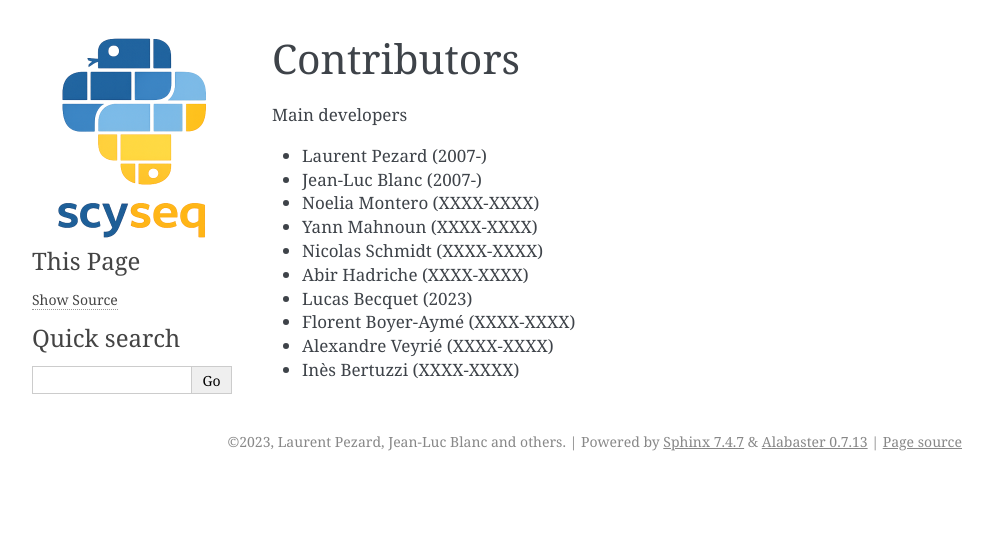
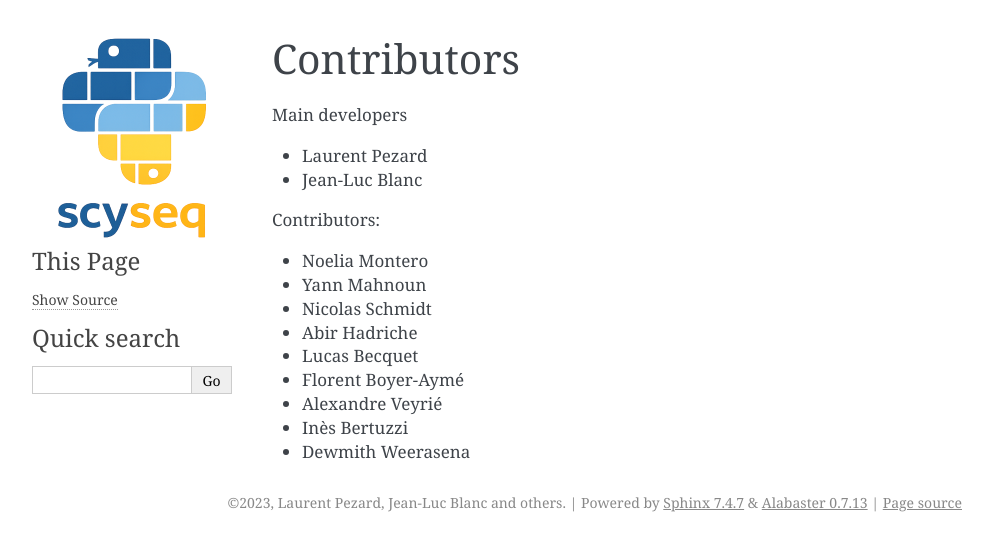
Before and after one commit to scyseq-tools/scyseq, a Sphinx documentation site: the page built from docs/source/contributors.rst, in a window 1280 px wide. Shown: the top 551 px of the page, without its empty margins (148-1141 px from the left). Built offline with Sphinx 7.4.7, drawn with Linux system fonts in a browser that asks for light colours.

```diff
--- a/docs/source/contributors.rst
+++ b/docs/source/contributors.rst
@@ -3,15 +3,17 @@ Contributors
 
 Main developers
 
-* Laurent Pezard (2007-)
-* Jean-Luc Blanc (2007-)
+* Laurent Pezard
+* Jean-Luc Blanc
 
+Contributors:
 
-* Noelia Montero (XXXX-XXXX)
-* Yann Mahnoun (XXXX-XXXX)
-* Nicolas Schmidt (XXXX-XXXX)
-* Abir Hadriche (XXXX-XXXX)
-* Lucas Becquet (2023)
-* Florent Boyer-Aymé (XXXX-XXXX)
-* Alexandre Veyrié (XXXX-XXXX)
-* Inès Bertuzzi (XXXX-XXXX)
+* Noelia Montero
+* Yann Mahnoun
+* Nicolas Schmidt
+* Abir Hadriche
+* Lucas Becquet
+* Florent Boyer-Aymé
+* Alexandre Veyrié
+* Inès Bertuzzi
+* Dewmith Weerasena
```
Also changed, not shown: README.md (+47 -84 lines), docs/source/devel.md (added, +90 -0 lines), docs/source/introduction.rst (line endings or trailing spaces).
